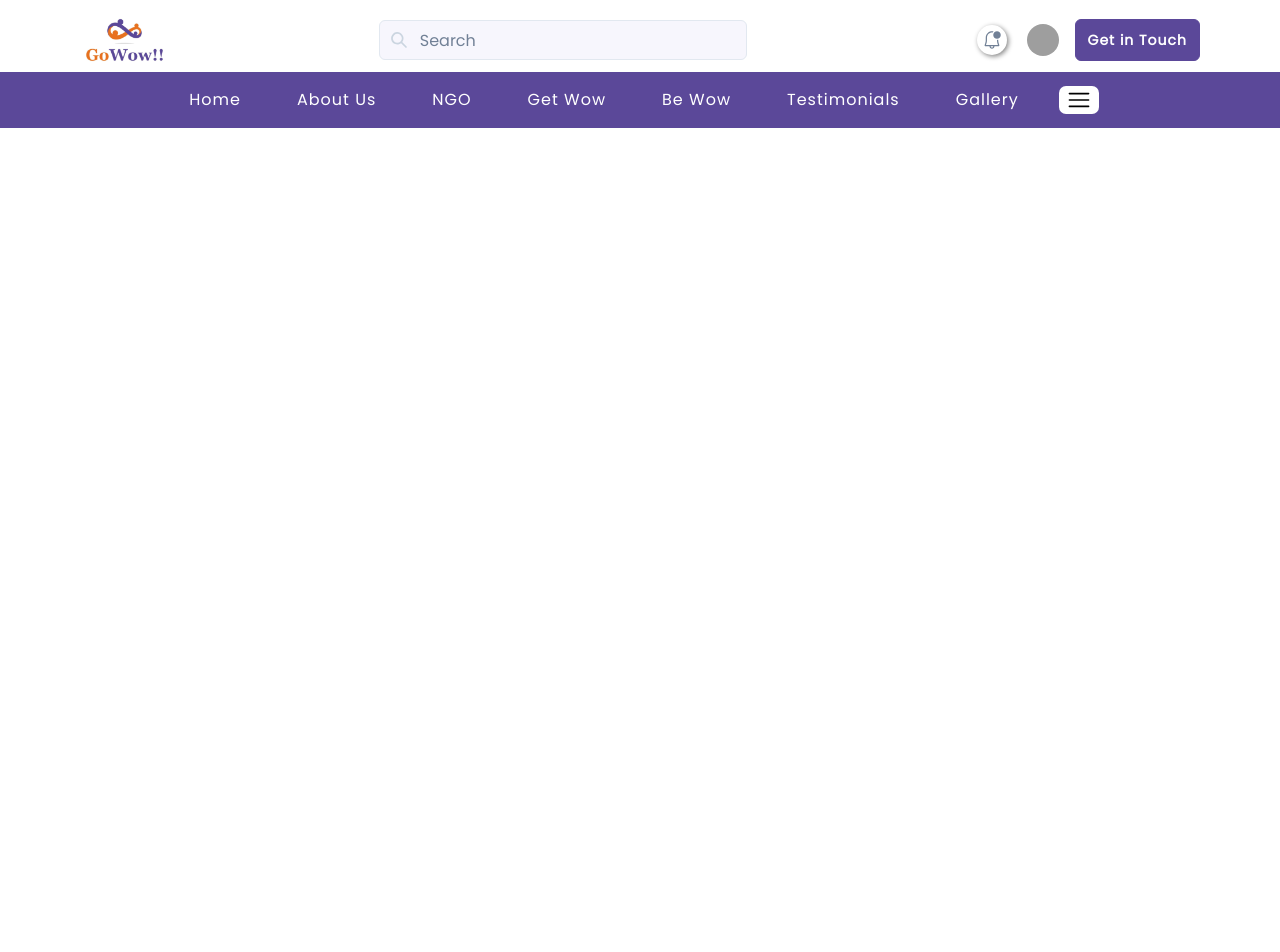
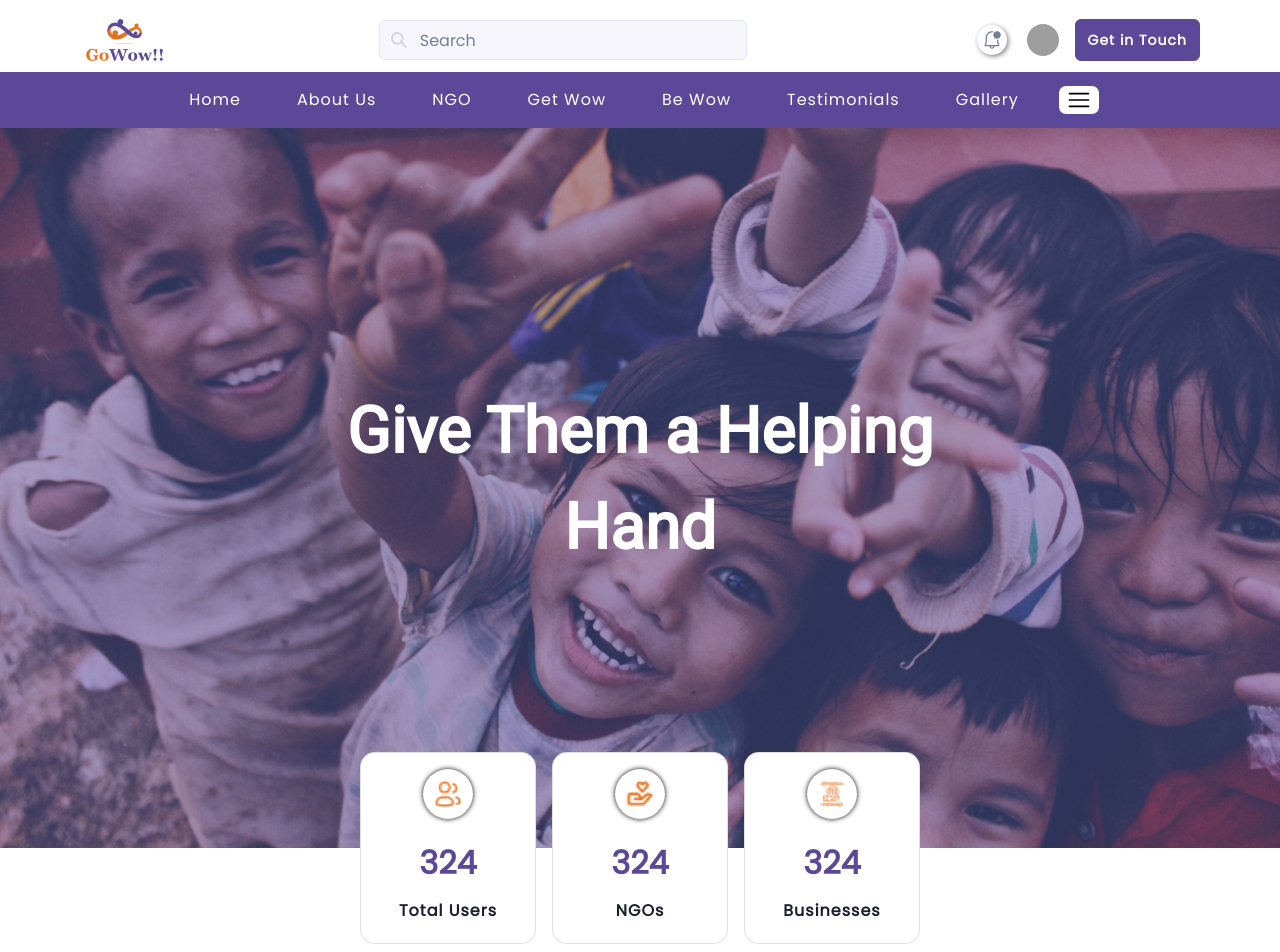
Before and after one commit to sayandeep-adhikary/GoWow, a React (Create React App) app: page /home in a window 1280 px wide. Shown: the top 952 px of the page. Before the commit the page ends 800 px from the top, so only its background shows below. Built offline with nearby package versions, Linux system fonts and the light colour scheme; grey boxes are pictures that could not be loaded.

Commit message:
add header in home page

```diff
--- /dev/null
+++ b/src/components/Home/Header/Header.js
@@ -0,0 +1,19 @@
+import React from "react";
+import styles from "./Header.module.css";
+import { Box, Text } from "@chakra-ui/react";
+
+export default function Header() {
+  return (
+    <Box className={styles.headerContainer} display={'flex'} alignItems={'center'} justifyContent={'center'}>
+      <Text
+        fontFamily={"'Roboto', sans-serif"}
+        color={"white"}
+        fontSize={"4rem"}
+        fontWeight={'600'}
+        textAlign={'center'}
+      >
+        Give Them a Helping <br /> Hand
+      </Text>
+    </Box>
+  );
+}
--- /dev/null
+++ b/src/components/Home/Header/Header.module.css
@@ -0,0 +1,7 @@
+.headerContainer {
+    background: url('../../../assets/HeaderImg.png');
+    background-size: cover;
+    background-position: center;
+    background-repeat: no-repeat;
+    min-height: 90vh;
+}
--- a/src/components/Home/Home.js
+++ b/src/components/Home/Home.js
@@ -2,12 +2,16 @@ import React from "react";
 // import styles from './Home.module.css'
 import TopNav from "../TopNav/TopNav";
 import BottomNav from "../BottomNav/BottomNav";
+import Header from "./Header/Header";
+import Opportunities from "./Opportunities/Opportunities";
 
 export default function Home() {
   return (
     <>
       <TopNav />
       <BottomNav />
+      <Header/>
+      <Opportunities/>
     </>
   );
 }
--- /dev/null
+++ b/src/components/Home/Opportunities/Card/Card.js
@@ -0,0 +1,17 @@
+import React from "react";
+import styles from "./Card.module.css";
+import { Box, Image, Text } from "@chakra-ui/react";
+
+export default function Card({ icon, count, text }) {
+  return (
+    <div className="card text-center mx-2" style={{ width: "11rem", borderRadius: '15px' }}>
+      <Box className={styles.modalIcon} mx={'auto'} mt={4}>
+        <Image src={icon} alt="user icon" w={30} />
+      </Box>
+      <div className="card-body" style={{fontWeight: '700'}}>
+        <Text className="card-title" style={{color: '#5B4899'}} fontSize={'2rem'}>{count}</Text>
+        <Text className="card-text" letterSpacing={'1px'}>{text}</Text>
+      </div>
+    </div>
+  );
+}
--- /dev/null
+++ b/src/components/Home/Opportunities/Card/Card.module.css
@@ -0,0 +1,8 @@
+.modalIcon {
+    height: 50px;
+    width: 50px;
+    background-color: white;
+    box-shadow: 0 0 5px black;
+    padding: 10px;
+    border-radius: 50%;
+}
--- /dev/null
+++ b/src/components/Home/Opportunities/Opportunities.js
@@ -0,0 +1,23 @@
+import React from 'react'
+import styles from './Opportunities.module.css'
+import { Box, Flex, Text } from '@chakra-ui/react'
+import Card from './Card/Card'
+import userIcon from '../../../assets/userIcon.png'
+import NGOIcon from '../../../assets/donateIcon.png'
+import businessIcon from '../../../assets/businessIcon.png'
+
+export default function Opportunities() {
+  return (
+    <Box pos={'relative'}>
+      <Flex justifyContent={'center'} pos={'absolute'} className={styles.cardContainer}>
+        <Card icon={userIcon} count={324} text={"Total Users"}/>
+        <Card icon={NGOIcon} count={324} text={"NGOs"}/>
+        <Card icon={businessIcon} count={324} text={"Businesses"}/>
+      </Flex>
+
+      <Text pt="40" mb={0}>
+
+      </Text>
+    </Box>
+  )
+}
--- /dev/null
+++ b/src/components/Home/Opportunities/Opportunities.module.css
@@ -0,0 +1,5 @@
+.cardContainer {
+  top: 0%;
+  left: 50%;
+  transform: translate(-50%, -50%);
+}
--- a/src/index.css
+++ b/src/index.css
@@ -1,4 +1,7 @@
-@import url('https://fonts.googleapis.com/css2?family=Poppins&display=swap');
+@import url("https://fonts.googleapis.com/css2?family=Poppins&family=Roboto&display=swap");
 * {
-    font-family: 'Poppins', sans-serif;
+  font-family: "Poppins", sans-serif;
 }
+body::-webkit-scrollbar {
+    display: none;
+  }
```
Also changed, not shown: src/components/SelectRole/SelectRole.js (deleted), src/components/SelectRole/SelectRole.module.css (deleted).
